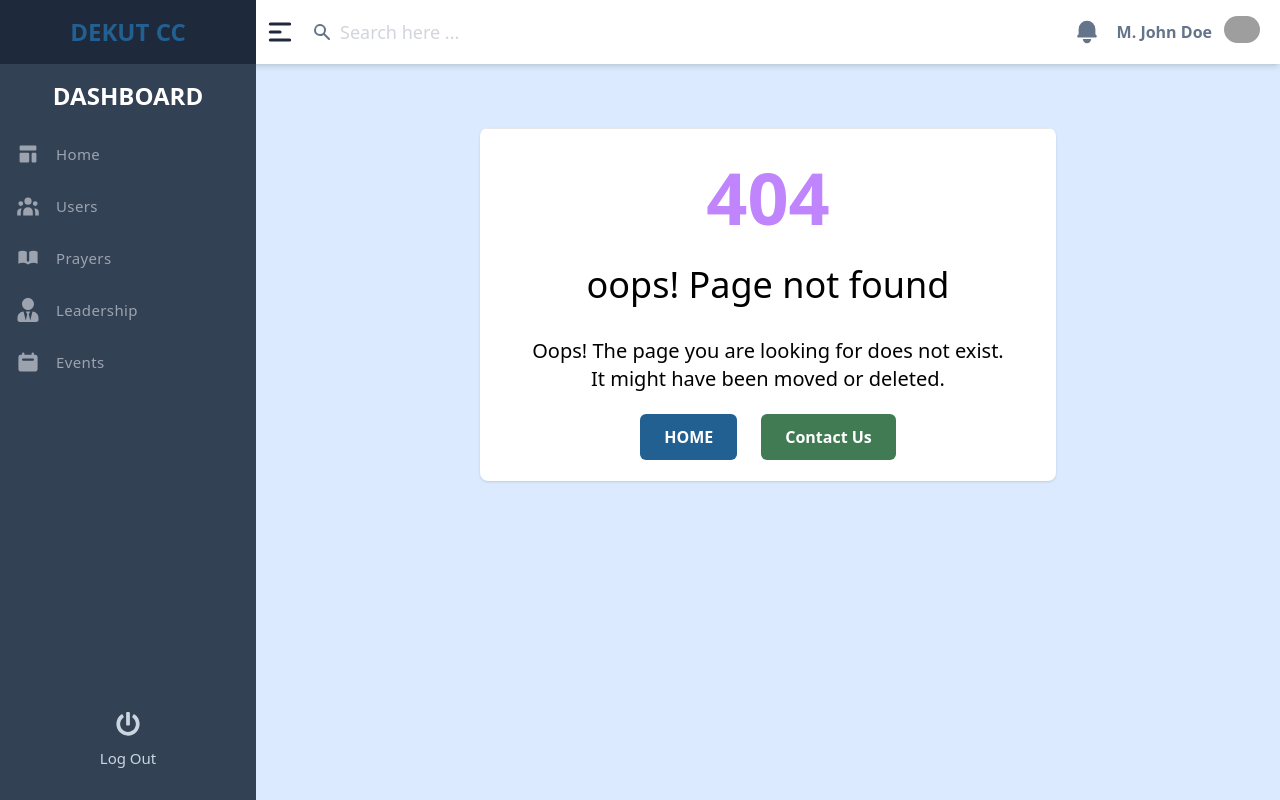
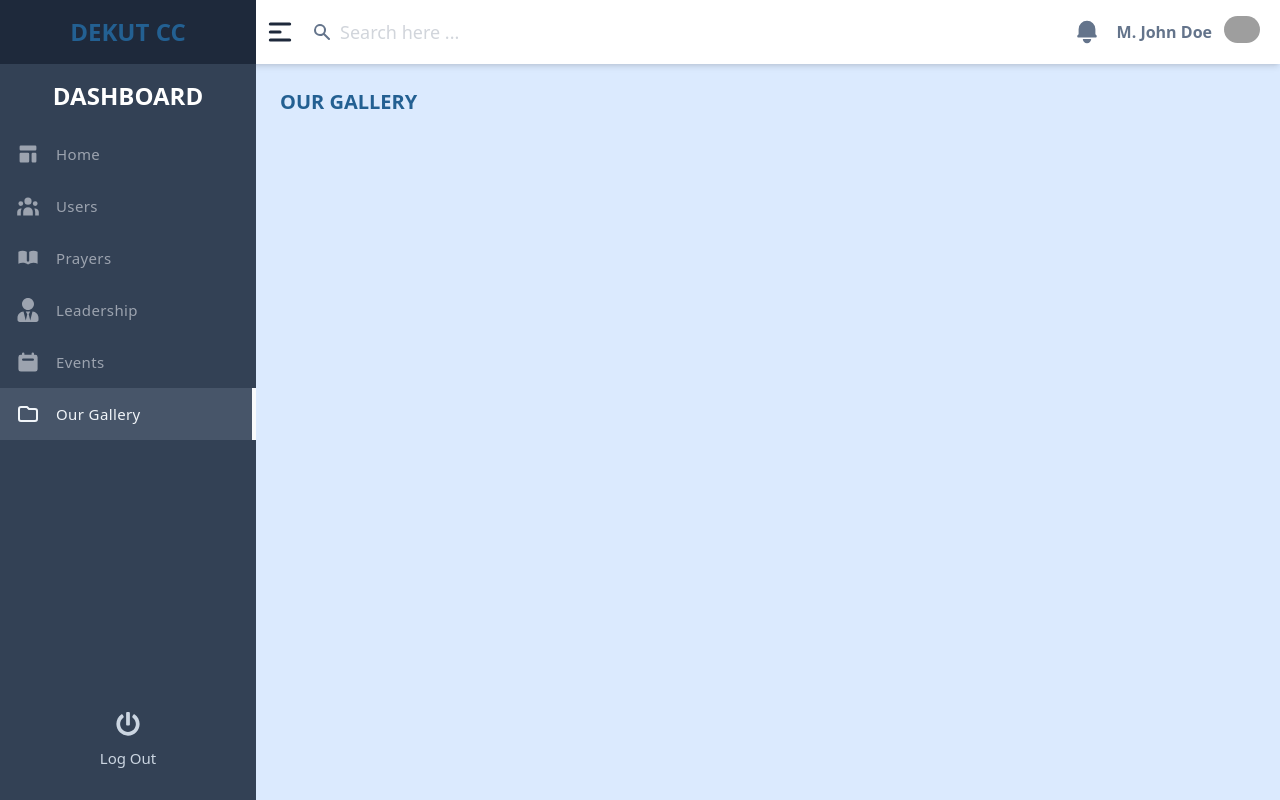
Before and after one commit to marville001/caweb-new, a React (Create React App) app: page /admin/gallery in a window 1280 px wide. Built offline with nearby package versions, Linux system fonts and the light colour scheme; grey boxes are pictures that could not be loaded.

Commit message:
Created gallery page

```diff
--- a/src/App.js
+++ b/src/App.js
@@ -8,6 +8,7 @@ import {
   LeadershipPage,
   PrayersPage,
   UsersPage,
+  GalleryPage
 } from "./admin/pages";
 import Loading from "./components/Loading";
 
@@ -264,6 +265,7 @@ function App() {
             <Route path="prayers" element={<PrayersPage />} />
             <Route path="leaders" element={<LeadershipPage />} />
             <Route path="events" element={<EventsPage />} />
+            <Route path="gallery" element={<GalleryPage />} />
             <Route path="*" element={<NotFound />} />
           </Route>
         </Routes>
--- a/src/admin/components/SideBar/index.jsx
+++ b/src/admin/components/SideBar/index.jsx
@@ -4,6 +4,7 @@ import {
   HiUserGroup,
   HiCalendar,
   HiBookOpen,
+  HiOutlineFolder,
 } from "react-icons/hi";
 import { FaPowerOff, FaUserTie } from "react-icons/fa";
 import { Link, NavLink, useLocation } from "react-router-dom";
@@ -33,6 +34,7 @@ const SideBar = ({ open }) => {
         <SideLink to="/admin/prayers" text="Prayers" icon={HiBookOpen} />
         <SideLink to="/admin/leaders" text="Leadership" icon={FaUserTie} />
         <SideLink to="/admin/events" text="Events" icon={HiCalendar} />
+        <SideLink to="/admin/gallery" text="Our Gallery" icon={HiOutlineFolder} />
         <Link
           to="/admin/login"
           className="absolute flex justify-center items-center flex-col
--- /dev/null
+++ b/src/admin/pages/GalleryPage.jsx
@@ -0,0 +1,14 @@
+import React from 'react';
+
+const GalleryPage = () => {
+  return (
+    <div className="">
+      {/* Header */}
+      <div>
+        <h1 className='text-xl text-dodge-blue font-bold uppercase'>Our Gallery</h1>
+      </div>
+    </div>
+  );
+};
+
+export default GalleryPage;
--- a/src/admin/pages/index.js
+++ b/src/admin/pages/index.js
@@ -5,6 +5,7 @@ import EventsPage from "./EventsPage";
 import LeadershipPage from "./LeadershipPage";
 import PrayersPage from "./PrayersPage";
 import UsersPage from "./UsersPage";
+import GalleryPage from "./GalleryPage";
 
 export {
     AdminAccount,
@@ -13,5 +14,6 @@ export {
     EventsPage,
     LeadershipPage,
     PrayersPage,
-    UsersPage
+    UsersPage,
+    GalleryPage,
 }
```
